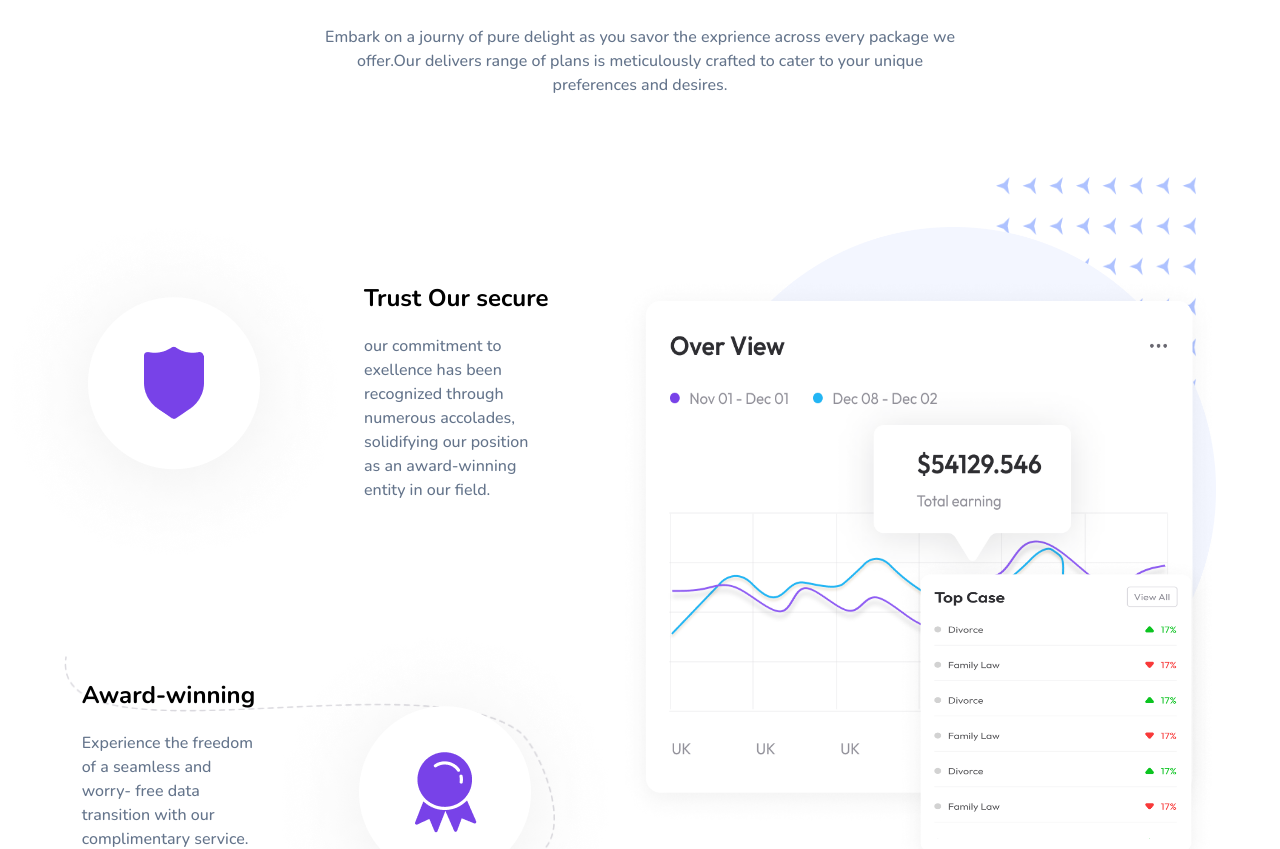
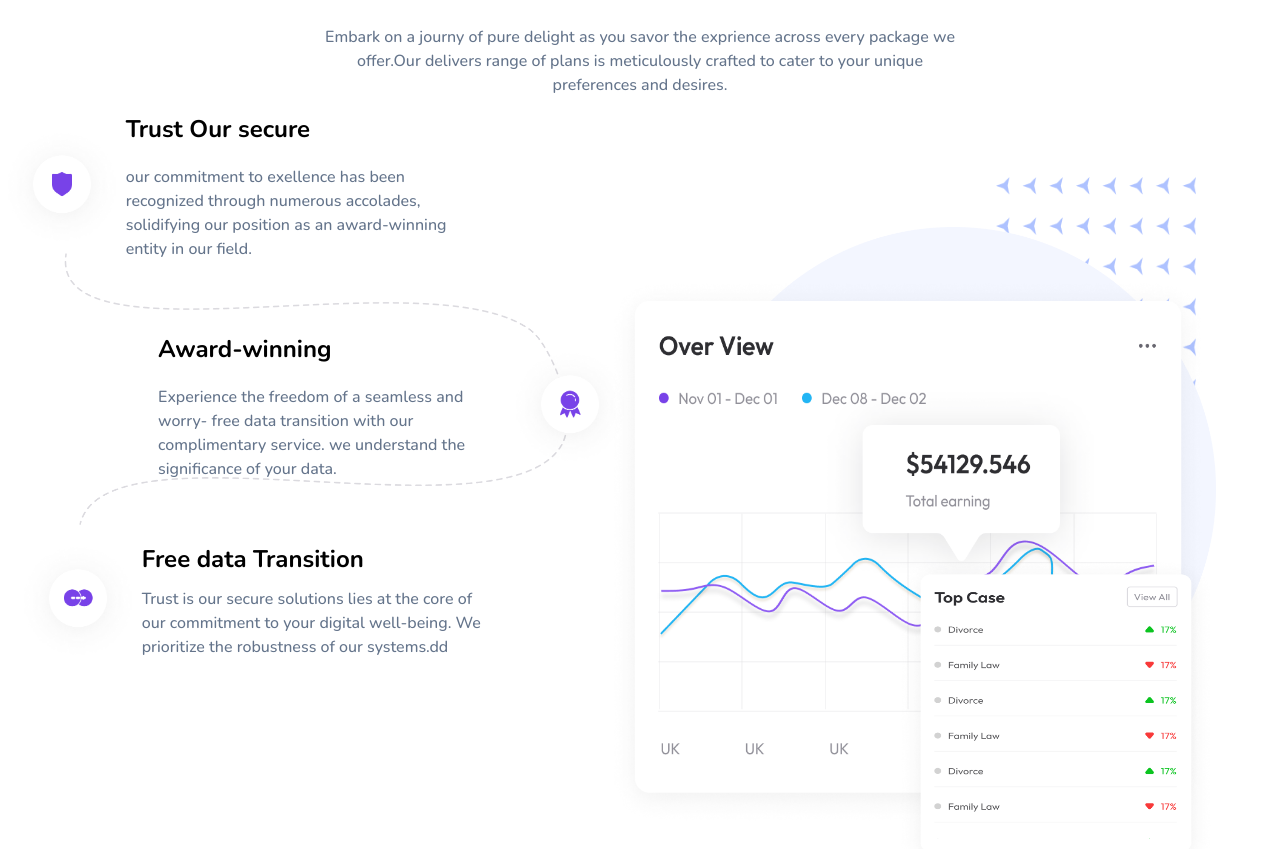
Before and after one commit to ehsanYaghoti/panel_landing_nextjs, a Next.js app: page / in a window 1280 px wide. Shown: the part 2194-3043 px from the top of the page. Built offline with nearby package versions, Linux system fonts and the light colour scheme; no server answers.

Commit message:
remove login check in auth layout

```diff
--- a/src/app/auth/layout.tsx
+++ b/src/app/auth/layout.tsx
@@ -12,48 +12,12 @@ export default function AuthLayout({children } : {children: React.ReactNode}) {
 
     // check user is authenticated if so then redirect to user panel (or home route) then be toastified.
 
-    const [loading , setLoading] = useState(true)
-    const router = useRouter()
 
-    useEffect(() => {
-
-        setLoading(true)
-        callApi().get('/user')
-        .then((res) => {
-
-            const data = res?.data
-
-            // check if panel_token exist
-            if(data.success && data.token){
-
-                // check if panel_token is authentic
-                if(data.user){
-                    console.log(data?.user)
-                    toast.info('you are login now please logout first')
-                    router.push('/')
-                    return
-                }
-
-                toast.error('the panel_token cookie exist but it is not authentic remove it from browser cookies')
-                router.push('/')
-                return
-            }
-
-            setLoading(false)
-
-        })
-        .catch(err => {
-            console.log(err)
-            setLoading(false)
-        })
-
-
-    } , [])
 
 
     return (
             <main className="w-full h-full p-6 min-h-screen flex items-center justify-center" >
-                {loading ? <CircularProgress /> : children}
+                {children}
             </main>
     );
 
--- a/src/components/landing/reports.tsx
+++ b/src/components/landing/reports.tsx
@@ -12,21 +12,33 @@ const Reports = () => {
                     delivers range of plans is meticulously crafted to cater to your unique preferences and desires.
                 </p>
             </div>
-            <div className="flex flex-col xl:flex-row items-center xl:items-start justify-between gap-4 md:gap-16 " >
+            <div className="flex flex-col xl:flex-row items-center xl:items-start justify-between gap-32  xl:gap-10 " >
 
                 <div  className="
-                    w-[45%]
+                    w-full
+                    h-fit
                     xl:w-1/2
-                    flex flex-col items-center gap-10
+
+                    border-x-[16px]
+                    md:border-x-[10px]
+                    border-transparent
+                    box-border
+
+                    flex flex-col items-center justify-between md:gap-8 xl:gap-0
+
                     bg-[url('/PNG/Vector329@2x.png')]
                     bg-contain
+                    bg-origin-content
                     bg-center
+                    bg-local
+                    bg-clip-border
                     bg-no-repeat
+                    px-1
 
                     md:bg-origin-border
                 " >
-                    <div className="flex items-center justify-between translate-y-32 md:translate-y-6 -translate-x-20 " >
-                        <Image className="object-contain w-auto h-auto" src={'/PNG/Group 73553@2x.png'} alt="trust" width={170} height={170}  />
+                    <div className="w-full h-1/3 flex items-center -translate-x-12 translate-y-2 md:-translate-x-[70px] md:-translate-y-14 lg:-translate-x-6 lg:-translate-y-14  xl:-translate-x-20 xl:-translate-y-16 2xl:translate-x-14 2xl:-translate-y-20 " >
+                        <Image className="object-contain w-24 h-24 md:w-32 md:h-32" src={'/PNG/Group 73553@2x.png'} alt="trust" width={96} height={96}  />
                         <div className="flex flex-col items-start gap-5" >
                             <h4 className="text-base whitespace-nowrap md:text-2xl font-[700]" >Trust Our secure</h4>
                             <p className="hidden md:flex text-slate-500 font-[500] " >
@@ -36,10 +48,10 @@ const Reports = () => {
                             </p>
                         </div>
                     </div>
-                    <div className="flex items-center flex-row-reverse translate-y-3 translate-x-20  "  >
-                        <Image className=" object-fit  w-auto h-auto" src={'/PNG/Group73552@2x.png'} alt="trust" width={170} height={170}  />
-                        <div className="flex flex-col items-start gap-5 text-right" >
-                            <h4 className="text-base md:text-2xl whitespace-nowrap font-[700] text-right" >Award-winning</h4>
+                    <div className=" w-full h-1/3 flex items-center flex-row-reverse translate-x-[42px] md:translate-x-[70px] lg:translate-x-6 xl:translate-x-20 2xl:-translate-x-16 translate-y-2   "  >
+                        <Image className=" object-fit w-24 h-24 md:w-32 md:h-32 " src={'/PNG/Group73552@2x.png'} alt="trust" width={96} height={96}  />
+                        <div className=" flex flex-col text-ellipsis items-start gap-1 md:gap-5 text-right" >
+                            <h4 className="texta-base md:text-2xl whitespace-nowrap font-[700] text-right" >Award-winning</h4>
                             <p className="text-slate-500 hidden md:flex font-[500] text-left  " >
                                 Experience the freedom of a seamless and worry-
                                 free data transition with our complimentary service.
@@ -47,8 +59,8 @@ const Reports = () => {
                             </p>
                         </div>
                     </div>
-                    <div className="flex items-center -translate-y-28 md:-translate-y-6 -translate-x-16 " >
-                        <Image className=" object-contain  w-auto h-auto " src={'/PNG/Group73554@2x.png'} alt="trust" width={170} height={170}  />
+                    <div className=" w-full h-1/3 flex items-center -translate-x-12 md:-translate-x-14 md:translate-y-16 lg:-translate-x-0 lg:translate-y-20 xl:-translate-x-16 xl:translate-y-16 2xl:translate-x-[75px] 2xl:translate-y-24 " >
+                        <Image className=" object-contain  w-24 h-24 md:w-32 md:h-32 lg:w-32 lg:h-32" src={'/PNG/Group73554@2x.png'} alt="trust" width={96} height={96}  />
                         <div className="flex flex-col items-start gap-3" >
                             <h4 className="text-base md:text-2xl whitespace-nowrap font-[700]" >Free data Transition</h4>
                             <p className="text-slate-500 hidden md:flex font-[500] " >
```
